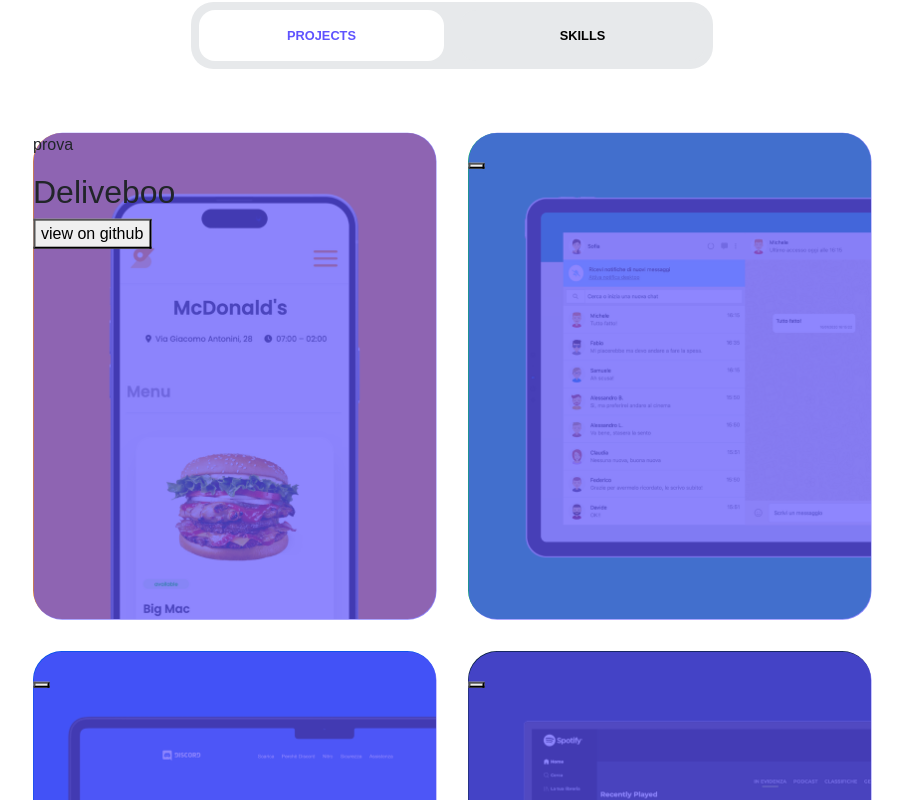
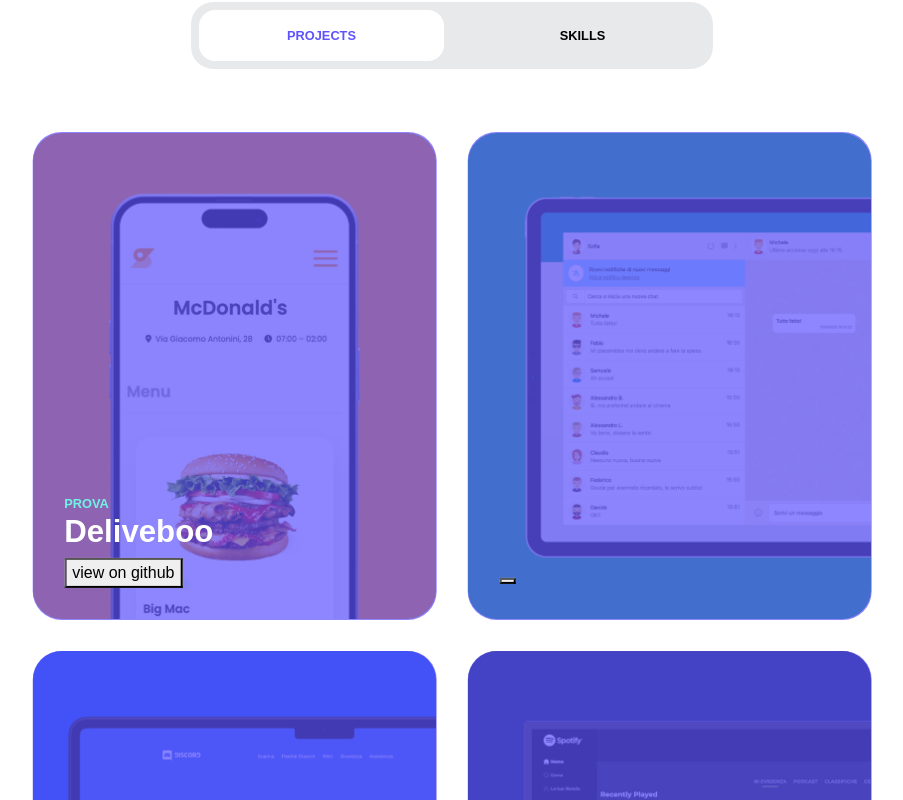
Before and after one commit to andrea-salvalaggio/my-portfolio, a Vue app: page / in a window 1280 px wide. Shown: the part 500-1300 px from the top of the page, without its empty margins (188-1091 px from the left). Built offline with nearby package versions, Linux system fonts and the light colour scheme.

Commit message:
style: :art: Style overlay card effect

```diff
--- a/src/components/Main/Card/CardSingleProject.vue
+++ b/src/components/Main/Card/CardSingleProject.vue
@@ -2,9 +2,11 @@
     <div class="d-md-flex flex-md-wrap justify-content-center my-5 p-0">
         <div v-for="(project, index) in projects" :key="index" class="col-12 col-md-6 col-lg-5 project-container">
             <div class="overlay-container position-absolute top-50 start-50 translate-middle">
-                <p>{{ project.type }}</p>
-                <h2>{{ project.title }}</h2>
-                <button>{{ project.cta }}</button>
+                <div class="overlay-description">
+                    <p class="text-uppercase m-0">{{ project.type }}</p>
+                    <h2>{{ project.title }}</h2>
+                    <button>{{ project.cta }}</button>
+                </div>
             </div>
             <img :src="project.img" :alt="project.text" class="p-3">
         </div>
@@ -48,6 +50,24 @@ export default {
     position: relative;
     overflow: hidden;
 
+    .overlay-description{
+        position: absolute;
+        bottom: 0;
+        padding: 2rem;
+
+        p{
+            font-size: $normalFontSize;
+            font-weight: $smallFontWeight;
+            color: $secondryColorBrand;
+        }
+
+        h2{
+            font-size: $h2FontSize;
+            font-weight: $bigFontWeight;
+            color: $secondaryColorText;
+        }
+    }
+
     img {
         width: 100%;
         height: 100%;
@@ -56,8 +76,8 @@ export default {
 }
 
 .overlay-container{
-    width: calc(100% - 2rem);
-    height: calc(100% - 2rem);
+    width: calc(100% - 1.9rem);
+    height: calc(100% - 1.9rem);
     background-color: $primaryColorOverlay;
     border-radius: $overlayRadius;
 }
```
